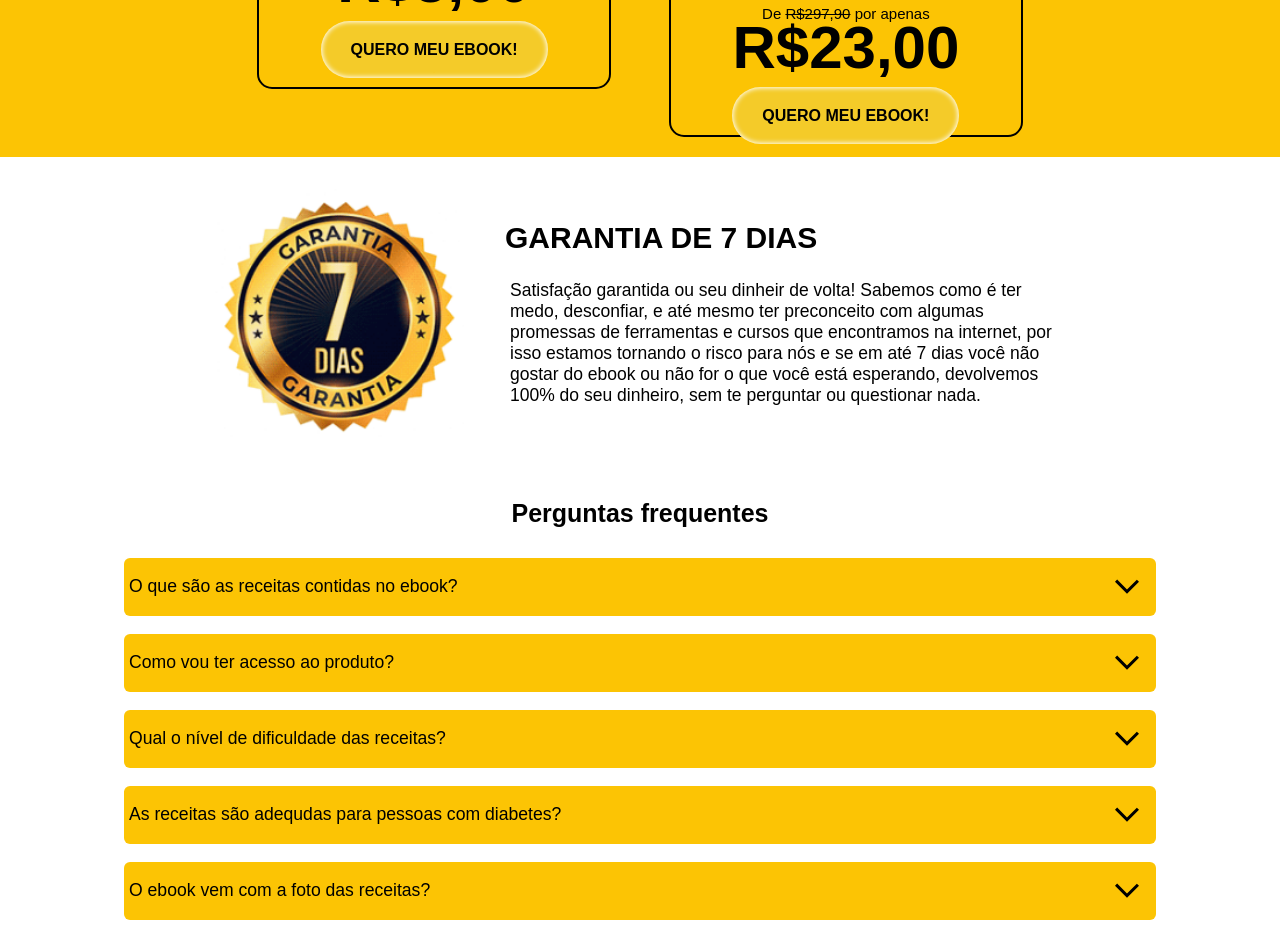
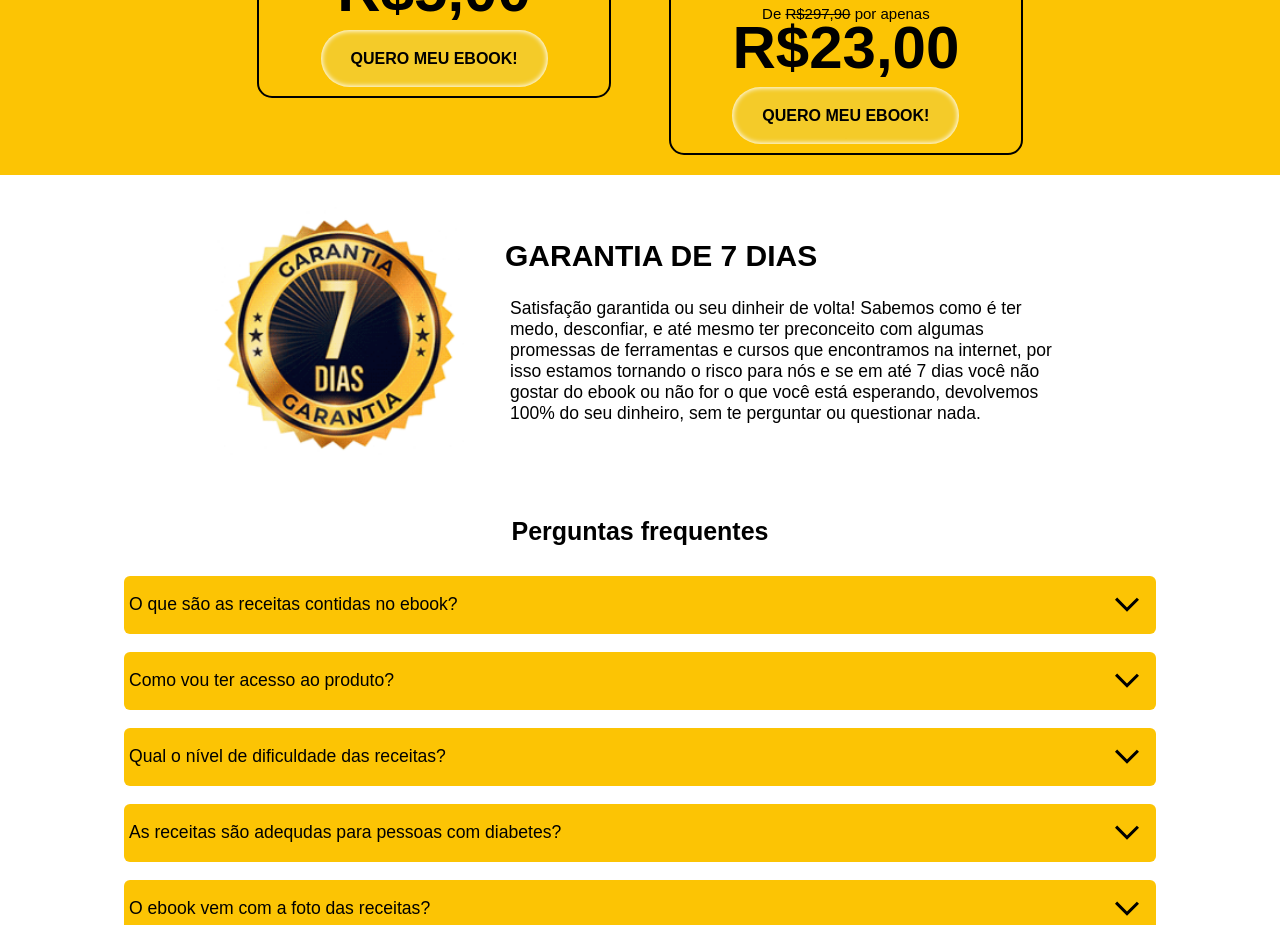
Before and after one commit to DevChristianWagner/doces-zero, a plain HTML site: page index.html in a window 1280 px wide. Shown: the part 3020-3945 px from the top of the page. Drawn offline with Linux system fonts and the light colour scheme.

Commit message:
Prices bug

```diff
--- a/index.html
+++ b/index.html
@@ -182,7 +182,7 @@
 
                 <a href="https://github.com/DevChristianWagner">Quero meu ebook!</a>
 
-                <p class="space"></p>
+                <p class="space">.</p>
             </div>
 
         </div>
```
